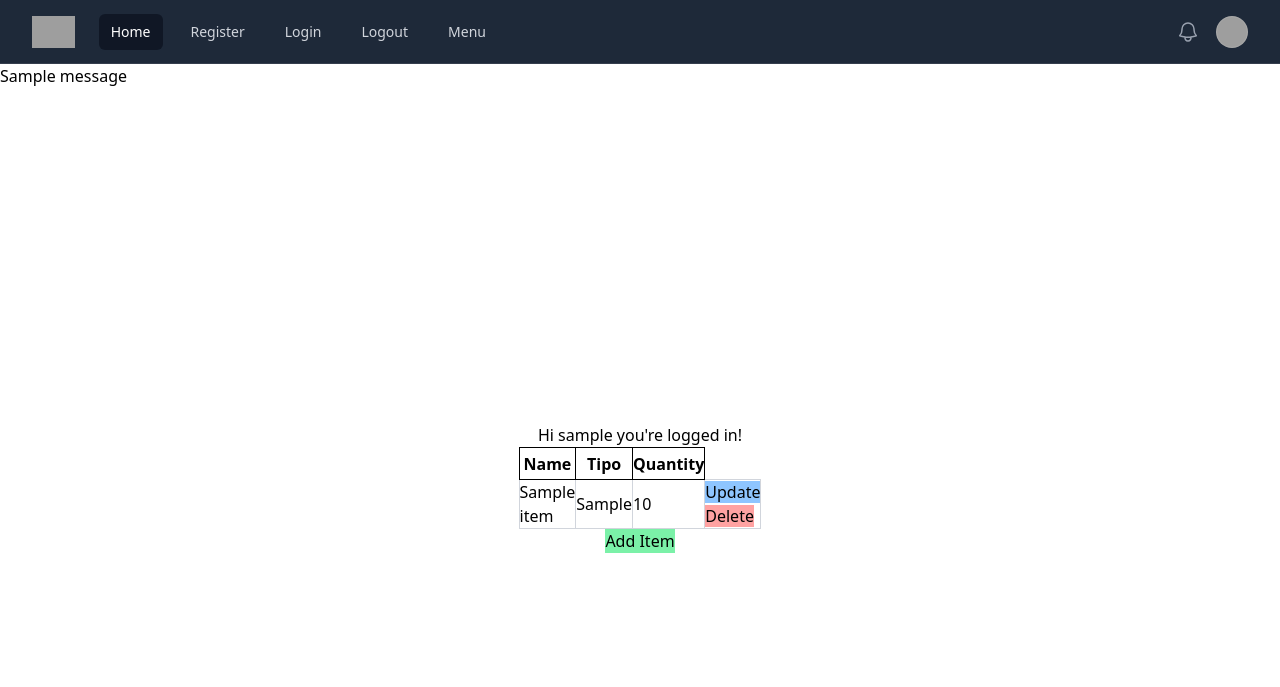
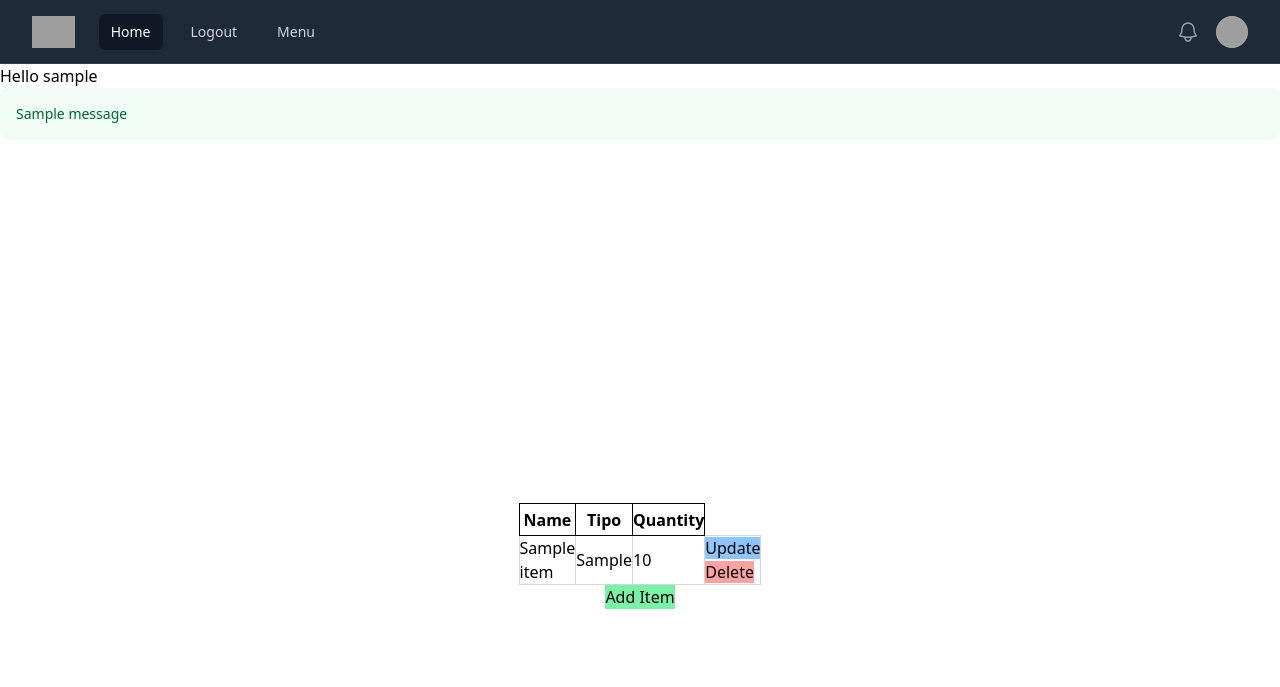
Before and after one commit to Vtaguiar1909/Checklist, a Django app: page / in a window 1280 px wide. Shown: the top 687 px of the page. Before the commit the page ends 553 px from the top, so only its background shows below. Run offline with Django 5.2, Linux system fonts and the light colour scheme; a user stored in the database is signed in; tables that the repository leaves empty hold one stand-in row (values such as "Sample post"); one stand-in notice (Sample message) is shown; grey boxes are pictures that could not be loaded.

Commit message:
feat: added session requirements

```diff
--- a/buyinglist/templates/home.html
+++ b/buyinglist/templates/home.html
@@ -1,13 +1,15 @@
 {% extends "base.html" %}
 {%block content%}
+<h1>Hello {{user}}</h1>
 {%if messages%}
   {%for message in messages%}
-    {{message}}
+    <div class="p-4 mb-4 text-sm text-green-800 rounded-lg bg-green-50 dark:bg-gray-800 dark:text-green-400 transition duration-1000 ease-in-out" role="alert">
+      <span class="font-medium">{{message}}</span>
+    </div>
   {%endfor%}
 {%endif%}
 <main class="flex flex-col items-center justify-center h-screen">
 {%if user.is_authenticated %}
-  <h2> Hi {{user.username}} you're logged in!</h2>
   <table class="table-auto w-40">
     <thead>
       <tr class="h-8">
--- a/buyinglist/templates/navbar.html
+++ b/buyinglist/templates/navbar.html
@@ -27,9 +27,12 @@
           <div class="flex space-x-4">
             <!-- Current: "bg-gray-950/50 text-white", Default: "text-gray-300 hover:bg-white/5 hover:text-white" -->
             <a href="{% url 'home' %}" aria-current="page" class="rounded-md bg-gray-950/50 px-3 py-2 text-sm font-medium text-white">Home</a>
-            <a href="{% url 'register' %}" class="rounded-md px-3 py-2 text-sm font-medium text-gray-300 hover:bg-white/5 hover:text-white">Register</a>
-            <a href="{% url 'login' %}" class="rounded-md px-3 py-2 text-sm font-medium text-gray-300 hover:bg-white/5 hover:text-white">Login</a>
+            {% if  user.is_authenticated%}
             <a href="{% url 'logout' %}" class="rounded-md px-3 py-2 text-sm font-medium text-gray-300 hover:bg-white/5 hover:text-white">Logout</a>
+            {% else %}
+              <a href="{% url 'register' %}" class="rounded-md px-3 py-2 text-sm font-medium text-gray-300 hover:bg-white/5 hover:text-white">Register</a>
+              <a href="{% url 'login' %}" class="rounded-md px-3 py-2 text-sm font-medium text-gray-300 hover:bg-white/5 hover:text-white">Login</a>
+            {% endif %}
             <a href="#" class="rounded-md px-3 py-2 text-sm font-medium text-gray-300 hover:bg-white/5 hover:text-white">Menu</a>
           </div>
         </div>
--- a/buyinglist/templates/register.html
+++ b/buyinglist/templates/register.html
@@ -1,6 +1,10 @@
 {% extends 'base.html' %}
 {%block content%}
-
+{%if messages%}
+    {%for message in messages%}
+        {{message}}
+    {% endfor %}
+{%endif%}
 <div class="w-100 h-100">
     <form method="POST" action="">
         {% csrf_token %}
--- a/buyinglist/views.py
+++ b/buyinglist/views.py
@@ -3,6 +3,7 @@ from django.contrib.auth import authenticate,login,logout
 from django.contrib import messages
 from .forms import SignUpForm,LoginForm, ItemForm
 from .models import Item
+from django.contrib.auth.decorators import login_required
 # Create your views here.
 
 def home(request):
@@ -18,6 +19,7 @@ def home(request):
 def register(request):
     if request.method == "POST":
         form = SignUpForm(request.POST)
+        #checa se usuario existe e o forms está de acordo
         if form.is_valid():
             form.save()
             username = form.cleaned_data['username']
@@ -27,6 +29,10 @@ def register(request):
             request.session.set_expiry(300)
             messages.success(request,"You have successfull logged in!")
             return redirect('home')
+        else:
+            print('here')
+            messages.success(request,"Username has already been used")
+            return redirect('register')
     else:
         form = SignUpForm()
         return render(request,'register.html',{'form':form})
@@ -60,6 +66,7 @@ def logout_user(request):
         messages.success(request,"You're not logged in !")
         return redirect('home')
 
+@login_required(login_url="/login/")
 def add_item(request):
     form = ItemForm(request.POST or None)
     if request.user.is_authenticated:
@@ -77,26 +84,20 @@ def add_item(request):
     else:
         return redirect('home')
 
+@login_required(login_url="/login/")
 def update_item(request,pk):
-    if request.user.is_authenticated:
-        current_item = Item.objects.get(id=pk)
-        form = ItemForm(request.POST or None,instance=current_item)
-        print(pk,current_item)
-        if form.is_valid():
-            form.save()
-            messages.success(request,"Updated !")
-            return redirect('home')
-        return render(request,'update_item.html',{"form":form})
-    else:
-        messages.success(request,"Must be logged in!")
-        return redirect("home")
+    current_item = Item.objects.get(id=pk)
+    form = ItemForm(request.POST or None,instance=current_item)
+    print(pk,current_item)
+    if form.is_valid():
+        form.save()
+        messages.success(request,"Updated !")
+        return redirect('home')
+    return render(request,'update_item.html',{"form":form})
 
+@login_required(login_url="/login/")
 def delete_item(request,pk):
-    if request.user.is_authenticated:
-        current_item = Item.objects.get(id=pk)
-        current_item.delete()
-        messages.success(request,"Deleted !")
-        return redirect('home')
-    else:
-        messages.success(request,"You must be logged in !")
-        return redirect('login')
+    current_item = Item.objects.get(id=pk)
+    current_item.delete()
+    messages.success(request,"Deleted !")
+    return redirect('home')
```
